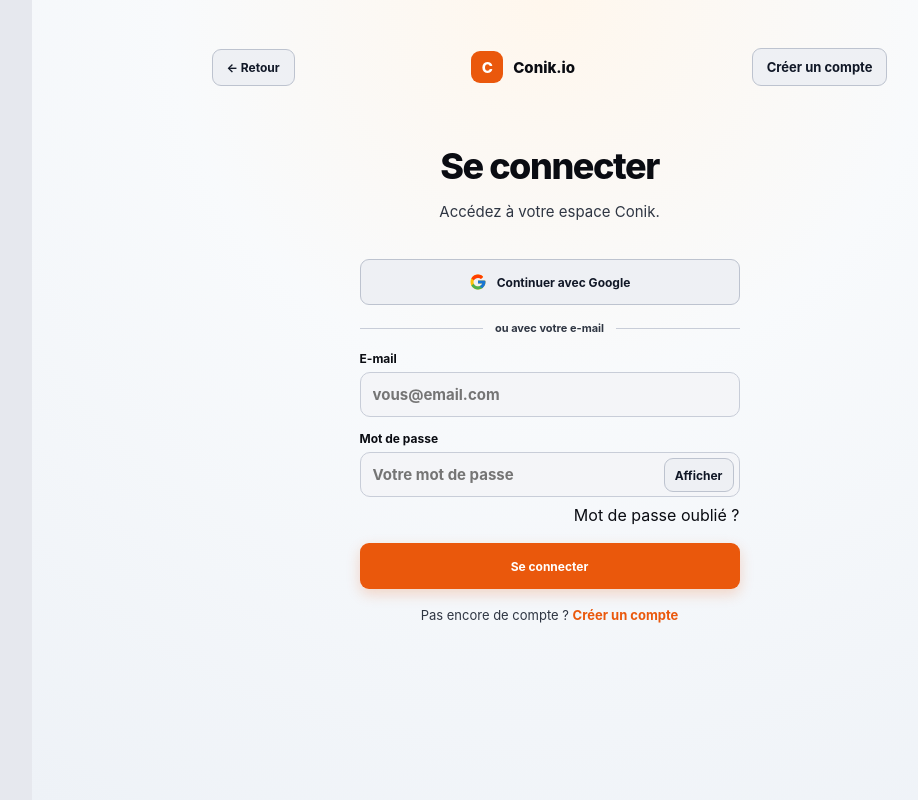
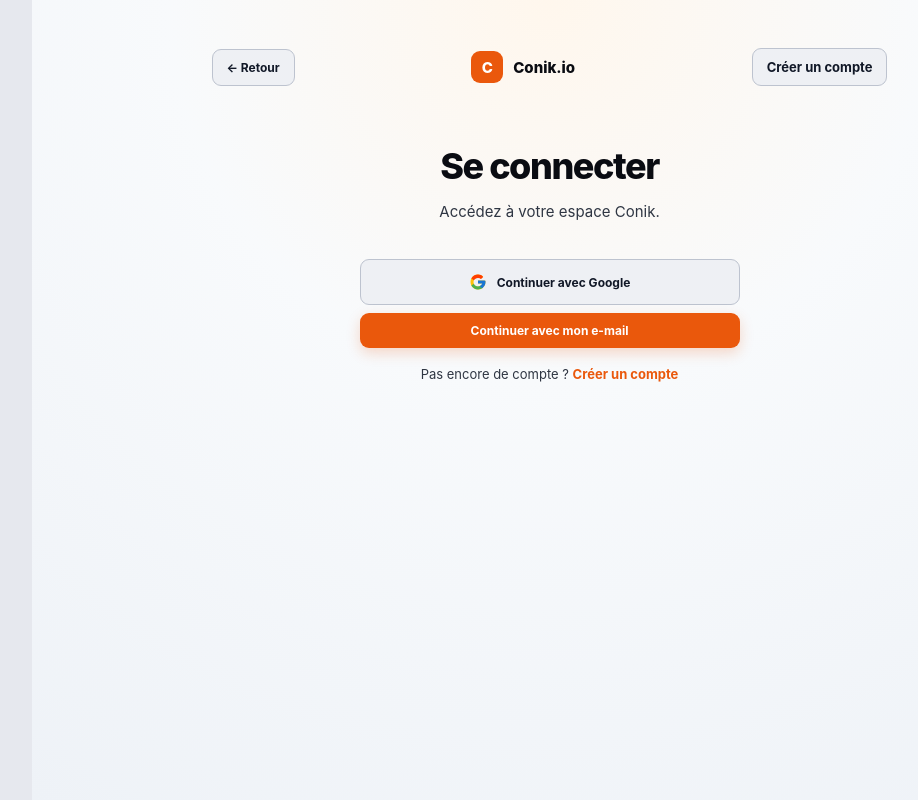
Before and after one commit to anamaherbert1-glitch/Conik.io, a Next.js app: page /login in a window 1280 px wide. Shown: the whole page, without its empty margins (213-1131 px from the left). Built offline with nearby package versions, Linux system fonts and the light colour scheme.

Commit message:
Show login method choices before email form

```diff
--- a/app/login/page.tsx
+++ b/app/login/page.tsx
@@ -20,6 +20,7 @@ export default function LoginPage() {
   const [info, setInfo] = useState('')
   const [loading, setLoading] = useState(false)
   const [googleLoading, setGoogleLoading] = useState(false)
+  const [showEmailForm, setShowEmailForm] = useState(false)
   const [next, setNext] = useState('/dashboard')
 
   useEffect(() => {
@@ -131,6 +132,17 @@ export default function LoginPage() {
             {googleLoading ? 'Redirection…' : 'Continuer avec Google'}
           </button>
 
+          {!showEmailForm && (
+            <button type="button" className="primary full" onClick={() => { setShowEmailForm(true); setError(''); setInfo('') }}>
+              Continuer avec mon e-mail
+            </button>
+          )}
+
+          {showEmailForm && (
+            <>
+          <button type="button" className="outline full" onClick={() => { setShowEmailForm(false); setError(''); setInfo('') }}>
+            ← Retour aux choix de connexion
+          </button>
           <div className="auth-divider" aria-hidden="true">
             <span>ou avec votre e-mail</span>
           </div>
@@ -185,6 +197,8 @@ export default function LoginPage() {
               {loading ? 'Connexion…' : 'Se connecter'}
             </button>
           </form>
+            </>
+          )}
 
           <p className="home-switch">
             Pas encore de compte ? <Link href="/signup">Créer un compte</Link>
```
